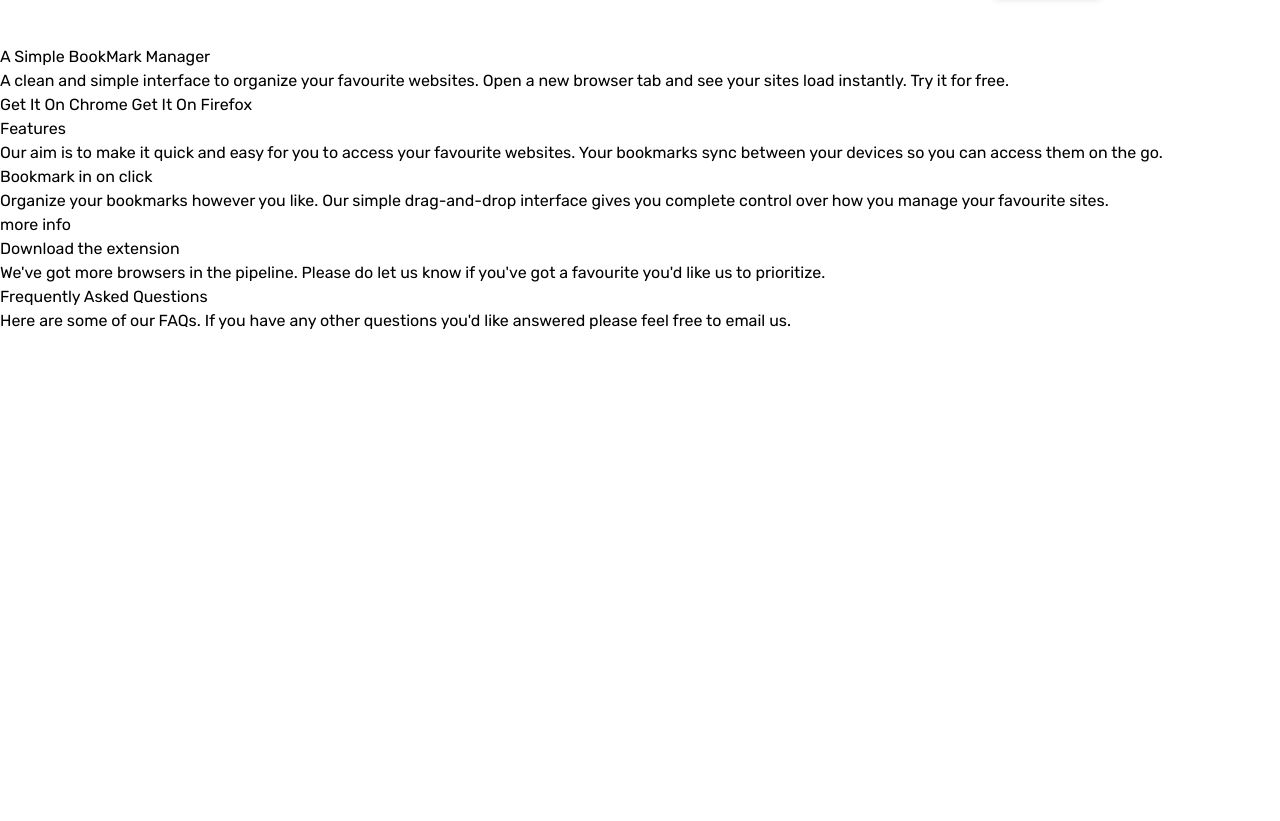
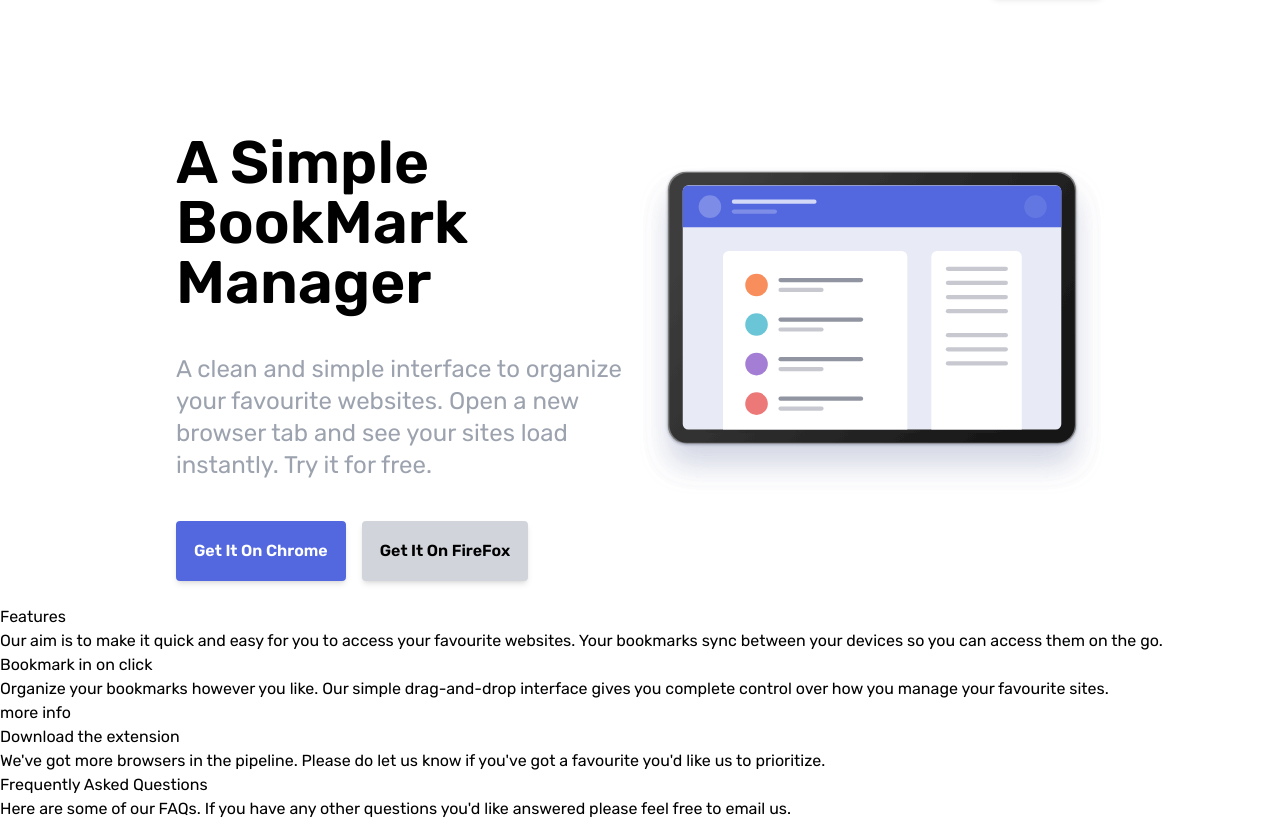
Before and after one commit to AJenkinsSolutions/my-bookmarks-ui, a website: page index.html in a window 1280 px wide. Shown: the part 79-900 px from the top of the page. Before the commit the page ends 800 px from the top, so only its background shows below. Drawn offline with Linux system fonts and the light colour scheme.

Commit message:
FEAT : impl hero section

```diff
--- a/index.html
+++ b/index.html
@@ -45,27 +45,39 @@
     <!-- Hero section  -->
     <section id="hero-section">
 
-        <!-- main image -->
+        <!-- hero-container -->
+        <div class="container flex flex-col-reverse p-6 mx-auto lg:flex-row lg:mb-0">
 
-        <!-- content -->
-        <div>
-            <h1>
+
+
+
+        <!-- content container -->
+        <div class="flex flex-col space-y-10 lg:mt-16 lg:w-1/2">
+            <h1 class="text-3xl font-semibold text-center lg:text-6xl lg:text-left">
                 A Simple BookMark Manager
             </h1>
-            <p>
+            <p class="max-w-md mx-auto text-lg text-center text-gray-400 lg:mt-0 lg:mx-0 lg:text-left lg:text-2xl">
                 A clean and simple interface to organize your favourite websites.
                 Open a new browser tab and see your sites load instantly.
                  Try it for free.
             </p>
-            <!-- buttons -->
-            <div>
-                <button>
+            <!--Continer buttons -->
+            <div class="flex items-center justify-center w-full space-x-4 lg:justify-start">
+                <a class="p-4 text-sm font-semibold text-white border-2 rounded shadow-md bg-softBlue border-softBlue md:text-base hover:bg-white hover:text-softBlue">
                     Get It  On Chrome
-                </button>
-                <button>
-                    Get It On Firefox
-                </button>
+                </a>
+                <a class="p-4 text-sm font-semibold text-black bg-gray-300 border-2 border-gray-300 rounded shadow-md md:text-base hover:text-gray-600 hover:bg-white">
+                    Get It  On FireFox
+                </a>
             </div>
+        </div>
+
+        <!-- Image -->
+        <div class="relative mx-auto lg:mx-0 lg:mb-0 lg:w-1/2">
+        <div class="bg-hero"></div>
+            <img src="images/illustration-hero.svg"
+                alt=""
+                class="relative z-10 overflow-x-visible lg:top-24 xl:top-0">
         </div>
     </section>
 
--- a/input.css
+++ b/input.css
@@ -22,3 +22,18 @@
  * your stylesheet by default.
  */
  /* @tailwind variants */
+
+
+
+ /* Media query  */
+ using the screen size values we added to the input.css we can apply the class on this breakpoint
+ @media screen(lg){
+    .bg-hero{
+        width: 2000px;
+        height: 300px;
+        left: 30%;
+        @apply absolute rounded-l-full top-52 bg-softBlue
+
+    }
+
+ }
```
Also changed, not shown: css/style.css.
